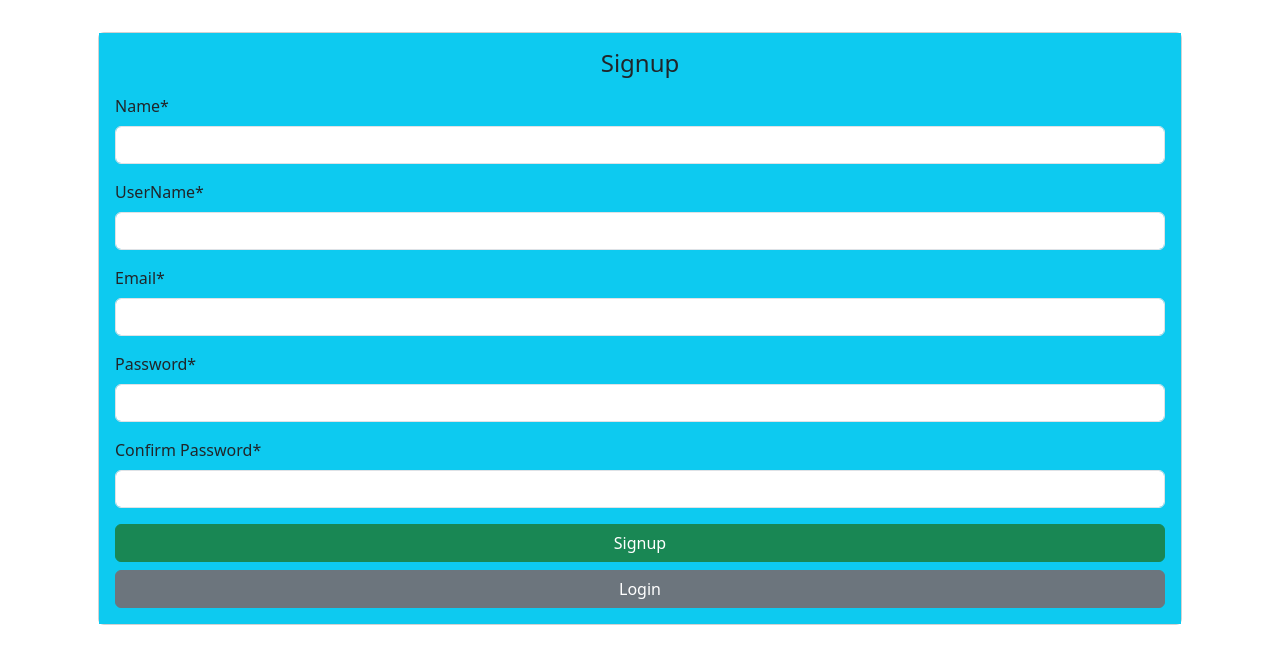
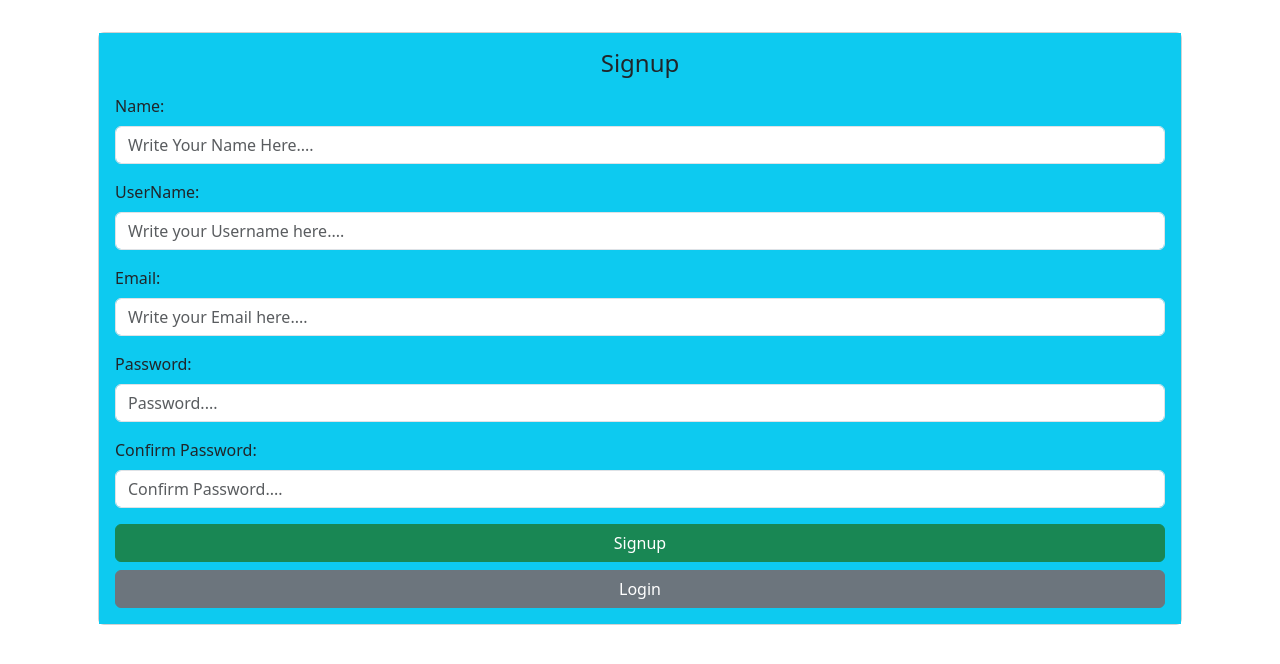
Before and after one commit to Himanshut1806/Blog-Project, a Django app: page /signup/ in a window 1280 px wide. Shown: the part 56-720 px from the top of the page. Run offline with Django 5.2, Linux system fonts and the light colour scheme.

Commit message:
firstcommit

```diff
--- a/templates/signup.html
+++ b/templates/signup.html
@@ -8,26 +8,26 @@
         {% csrf_token %}
         <h4 class="mb-3 text-center">Signup</h4>
         <div class="mb-3">
-            <label for="Name1" class="form-label">Name*</label>
-            <input type="text" class="form-control" id="Name1" name="Name1" aria-describedby="Name1Help" required>
+            <label for="Name1" class="form-label">Name:</label>
+            <input type="text" class="form-control" id="Name1" placeholder="Write Your Name Here...." name="Name1" aria-describedby="Name1Help" required>
         </div>
         <div class="mb-3">
-            <label for="Username1" class="form-label">UserName*</label>
-            <input type="text" class="form-control" id="Username1" name="Username1"
+            <label for="Username1" class="form-label">UserName:</label>
+            <input type="text" class="form-control" id="Username1" placeholder="Write your Username here...."  name="Username1"
                 aria-describedby="Username1Help" required>
         </div>
         <div class="mb-3">
-            <label for="Email1" class="form-label">Email*</label>
-            <input type="email" class="form-control" id="Email1" name="Email1" aria-describedby="emailHelp" required>
+            <label for="Email1" class="form-label">Email:</label>
+            <input type="email" class="form-control" placeholder="Write your Email here...." id="Email1" name="Email1" aria-describedby="emailHelp" required>
         </div>
         <div class="mb-3">
-            <label for="Password1" class="form-label">Password*</label>
-            <input type="password" class="form-control" id="Password1" name="Password1" required>
+            <label for="Password1" class="form-label">Password:</label>
+            <input type="password" class="form-control" placeholder="Password...." id="Password1" name="Password1" required>
             <span id="pass" class="text-danger"></span>
         </div>
         <div class="mb-3">
-            <label for="Confirmpassword1" class="form-label">Confirm Password*</label>
-            <input type="password" class="form-control" id="Confirmpassword1" name="Confirmpassword1" required>
+            <label for="Confirmpassword1" class="form-label">Confirm Password:</label>
+            <input type="password" class="form-control" placeholder="Confirm Password...."  id="Confirmpassword1" name="Confirmpassword1" required>
         </div>
         <div class="d-grid gap-2">
             <button type="submit" class="btn btn-success" id="submitBtn">Signup</button>
```
